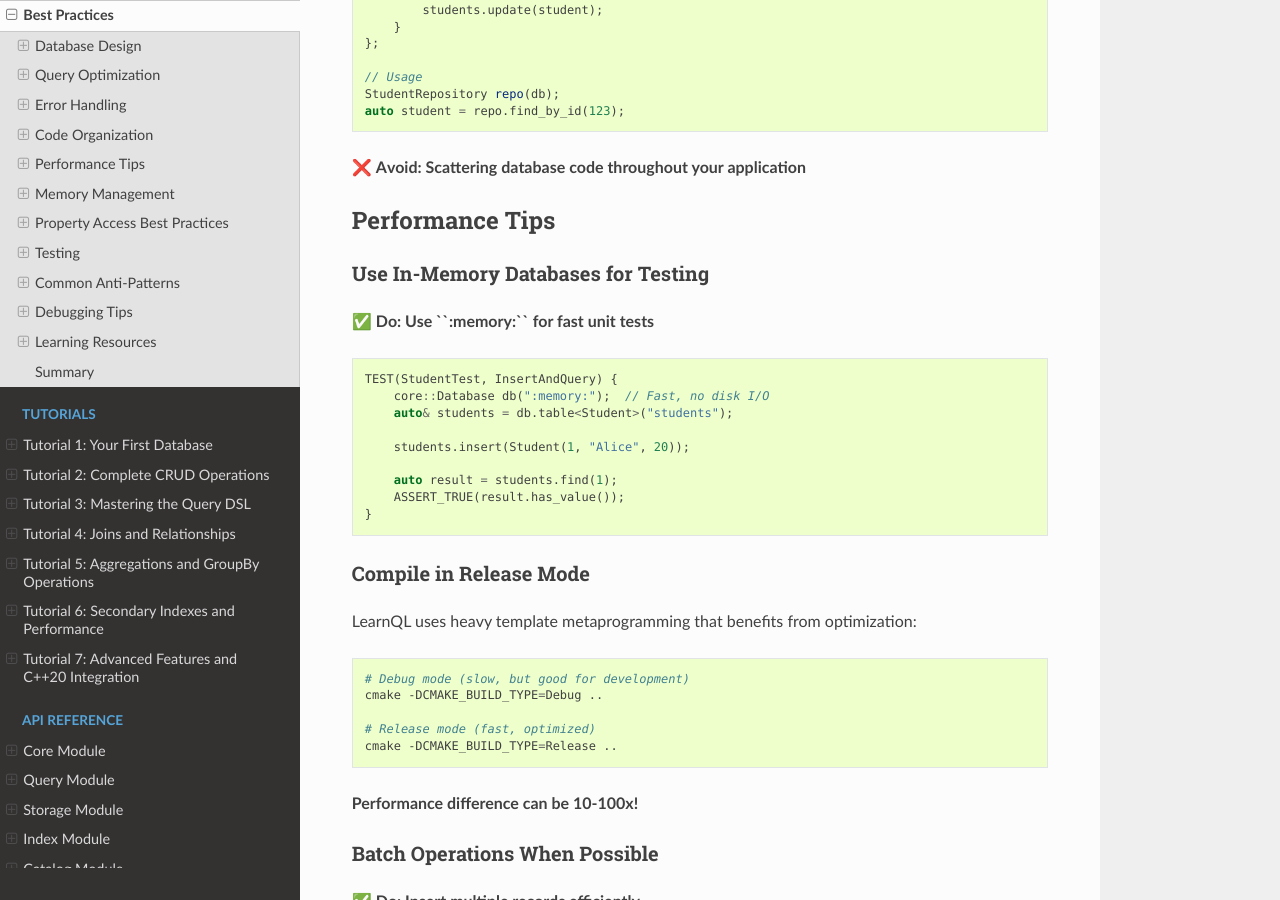
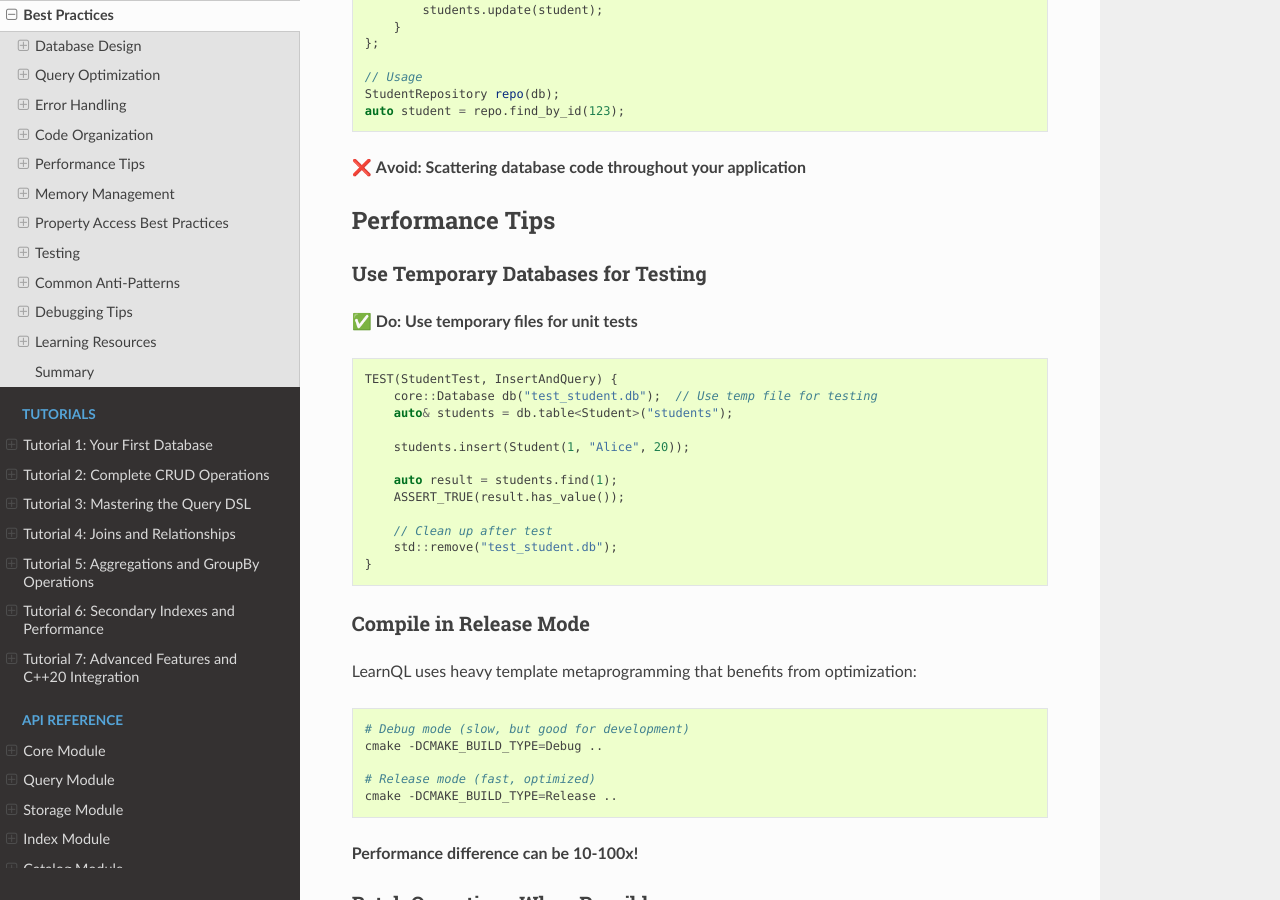
Before and after one commit to tdelphi1981/LearnQL, a Sphinx documentation site: the page built from docs/getting-started/best-practices.rst, in a window 1280 px wide and 900 px high, scrolled down 4967 px. Built offline with Sphinx 7.4.7 and the Read the Docs theme 3.1.0, drawn with Linux system fonts in a browser that asks for light colours; some of the changed text lies outside the part shown.

Commit message:
doc: all :memory: references removed.

```diff
--- a/docs/getting-started/best-practices.rst
+++ b/docs/getting-started/best-practices.rst
@@ -283,21 +283,24 @@ Encapsulate Database Logic
 Performance Tips
 ----------------
 
-Use In-Memory Databases for Testing
+Use Temporary Databases for Testing
 ~~~~~~~~~~~~~~~~~~~~~~~~~~~~~~~~~~~~
 
-✅ **Do: Use ``:memory:`` for fast unit tests**
+✅ **Do: Use temporary files for unit tests**
 
 .. code-block:: cpp
 
    TEST(StudentTest, InsertAndQuery) {
-       core::Database db(":memory:");  // Fast, no disk I/O
+       core::Database db("test_student.db");  // Use temp file for testing
        auto& students = db.table<Student>("students");
 
        students.insert(Student(1, "Alice", 20));
 
        auto result = students.find(1);
        ASSERT_TRUE(result.has_value());
+
+       // Clean up after test
+       std::remove("test_student.db");
    }
 
 Compile in Release Mode
@@ -439,7 +442,7 @@ Write Unit Tests
    #include "gtest/gtest.h"
 
    TEST(StudentTest, InsertAndQuery) {
-       core::Database db(":memory:");
+       core::Database db("test_student.db");
        auto& students = db.table<Student>("students");
 
        Student alice(1, "Alice", 20);
@@ -450,6 +453,8 @@ Write Unit Tests
 
        EXPECT_EQ(found->get_name(), "Alice");
        EXPECT_EQ(found->get_age(), 20);
+
+       std::remove("test_student.db");  // Clean up
    }
 
 Use Fixtures for Complex Tests
@@ -463,12 +468,17 @@ Use Fixtures for Complex Tests
        core::Table<Student>* students;
 
        void SetUp() override {
-           db = std::make_unique<core::Database>(":memory:");
+           db = std::make_unique<core::Database>("test_fixture.db");
            students = &db->table<Student>("students");
 
            // Seed test data
            students->insert(Student(1, "Alice", 20));
            students->insert(Student(2, "Bob", 22));
+       }
+
+       void TearDown() override {
+           db.reset();  // Close database
+           std::remove("test_fixture.db");  // Clean up
        }
    };
 
@@ -609,7 +619,7 @@ Summary
 1. Use integer primary keys for best performance
 2. Create indexes for frequently queried fields using ``.add_index()``
 3. Always check optional returns before accessing (``find()`` returns ``std::optional``)
-4. Use ``:memory:`` databases for testing
+4. Use temporary database files for testing (clean up with ``std::remove()``)
 5. Compile in Release mode for production
 6. Let RAII handle database cleanup
 7. Use getters and setters (``get_name()``, ``set_name()``)
--- a/docs/getting-started/installation.rst
+++ b/docs/getting-started/installation.rst
@@ -147,7 +147,7 @@ Create a simple test program to verify your installation:
    int main() {
        std::cout << "LearnQL version: 1.0.0" << std::endl;
 
-       core::Database db(":memory:");
+       core::Database db("test.db");
        auto& people = db.table<Person>("people");
 
        people.insert(Person(1, "Alice"));
```
Also changed, not shown: docs/getting-started/quick-start.rst (+1 -15 lines).
